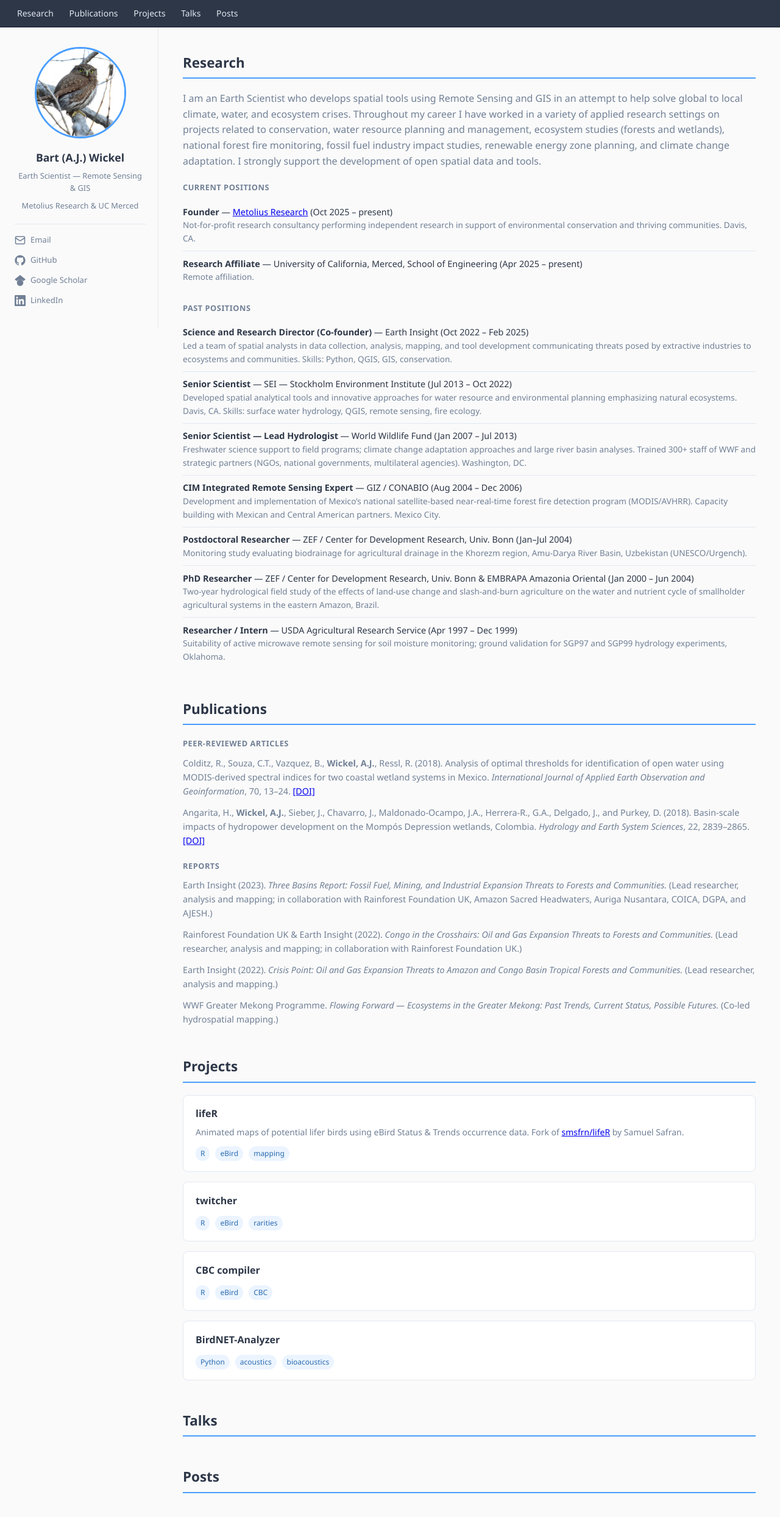
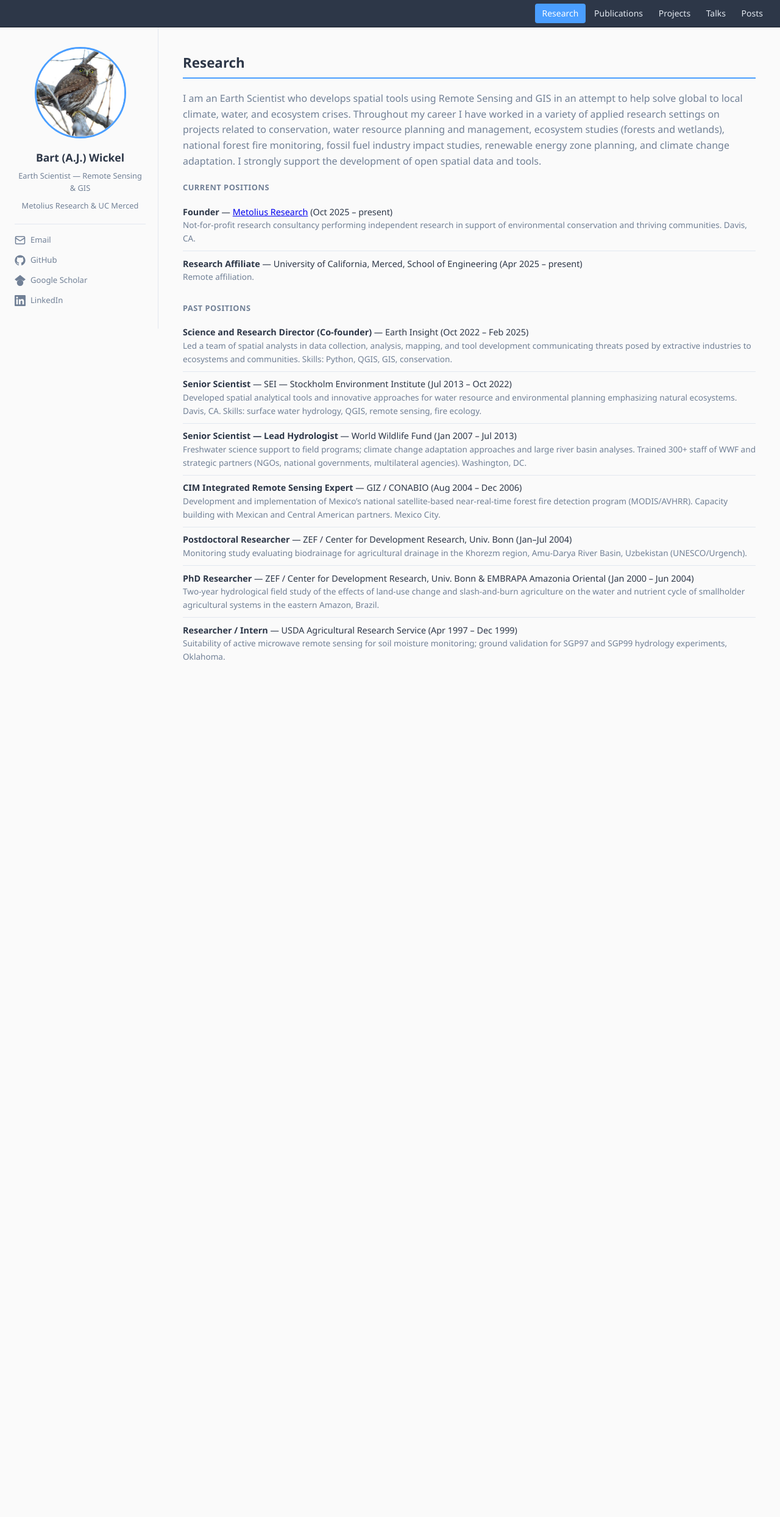
Before and after one commit to hydrospheric0/hydrospheric0.github.io, a plain HTML site: page index.html in a window 1280 px wide. Shown: the whole page at 61% size. After the commit the page ends 1193 px from the top, so only its background shows below. Drawn offline with Linux system fonts and the light colour scheme.

Commit message:
Right-align topnav; convert sections to JS tabs

```diff
--- a/index.html
+++ b/index.html
@@ -11,11 +11,11 @@
   <!-- ── Top navigation bar ───────────────────────────────────── -->
   <header class="topbar">
     <nav class="topnav">
-      <a href="#research">Research</a>
-      <a href="#publications">Publications</a>
-      <a href="#projects">Projects</a>
-      <a href="#talks">Talks</a>
-      <a href="#posts">Posts</a>
+      <a href="#" class="tab-link active" data-tab="research">Research</a>
+      <a href="#" class="tab-link" data-tab="publications">Publications</a>
+      <a href="#" class="tab-link" data-tab="projects">Projects</a>
+      <a href="#" class="tab-link" data-tab="talks">Talks</a>
+      <a href="#" class="tab-link" data-tab="posts">Posts</a>
     </nav>
   </header>
 
@@ -64,7 +64,7 @@
 
     <main class="content">
 
-      <section id="research">
+      <section id="research" class="tab-panel active">
         <h2>Research</h2>
         <p>
           I am an Earth Scientist who develops spatial tools using Remote Sensing and GIS in an attempt to help
@@ -120,7 +120,7 @@
         </ul>
       </section>
 
-      <section id="publications">
+      <section id="publications" class="tab-panel">
         <h2>Publications</h2>
 
         <h3 class="subsection-title">Peer-reviewed articles</h3>
@@ -156,7 +156,7 @@
         <p class="placeholder-note" style="margin-top:0.75rem;"><!-- Add further publications here --></p>
       </section>
 
-      <section id="projects">
+      <section id="projects" class="tab-panel">
         <h2>Projects</h2>
 
         <div class="project-card">
@@ -193,7 +193,7 @@
 
       </section>
 
-      <section id="talks">
+      <section id="talks" class="tab-panel">
         <h2>Talks</h2>
         <p class="placeholder-note"><!-- Add recorded talks or presentations here --></p>
         <!-- Example:
@@ -204,7 +204,7 @@
         -->
       </section>
 
-      <section id="posts">
+      <section id="posts" class="tab-panel">
         <h2>Posts</h2>
         <p class="placeholder-note"><!-- Link to blog posts or write-ups here --></p>
         <!-- Example:
@@ -218,5 +218,20 @@
     </main>
   </div><!-- /.page-wrap -->
 
+  <script>
+    const links = document.querySelectorAll('.tab-link');
+    const panels = document.querySelectorAll('.tab-panel');
+    links.forEach(link => {
+      link.addEventListener('click', e => {
+        e.preventDefault();
+        const target = link.dataset.tab;
+        links.forEach(l => l.classList.remove('active'));
+        panels.forEach(p => p.classList.remove('active'));
+        link.classList.add('active');
+        document.getElementById(target).classList.add('active');
+      });
+    });
+  </script>
+
 </body>
 </html>
--- a/style.css
+++ b/style.css
@@ -38,6 +38,7 @@ body {
 .topnav {
   display: flex;
   align-items: center;
+  justify-content: flex-end;
   gap: 0.1rem;
   padding: 0 1rem;
   height: 44px;
@@ -51,9 +52,11 @@ body {
   border-radius: 4px;
   transition: background 0.15s;
   white-space: nowrap;
+  cursor: pointer;
 }
 
 .topnav a:hover { background: #4a5568; color: #fff; }
+.topnav a.active { background: var(--accent); color: #fff; }
 
 /* ── Page wrap (sidebar + content side-by-side) ───────────────── */
 .page-wrap {
@@ -129,6 +132,10 @@ body {
 }
 
 .social-links a:hover { color: var(--accent); }
+
+/* ── Tab panels ───────────────────────────────────────────────── */
+.tab-panel { display: none; }
+.tab-panel.active { display: block; }
 
 /* ── Main content ─────────────────────────────────────────────── */
 .content {
```
